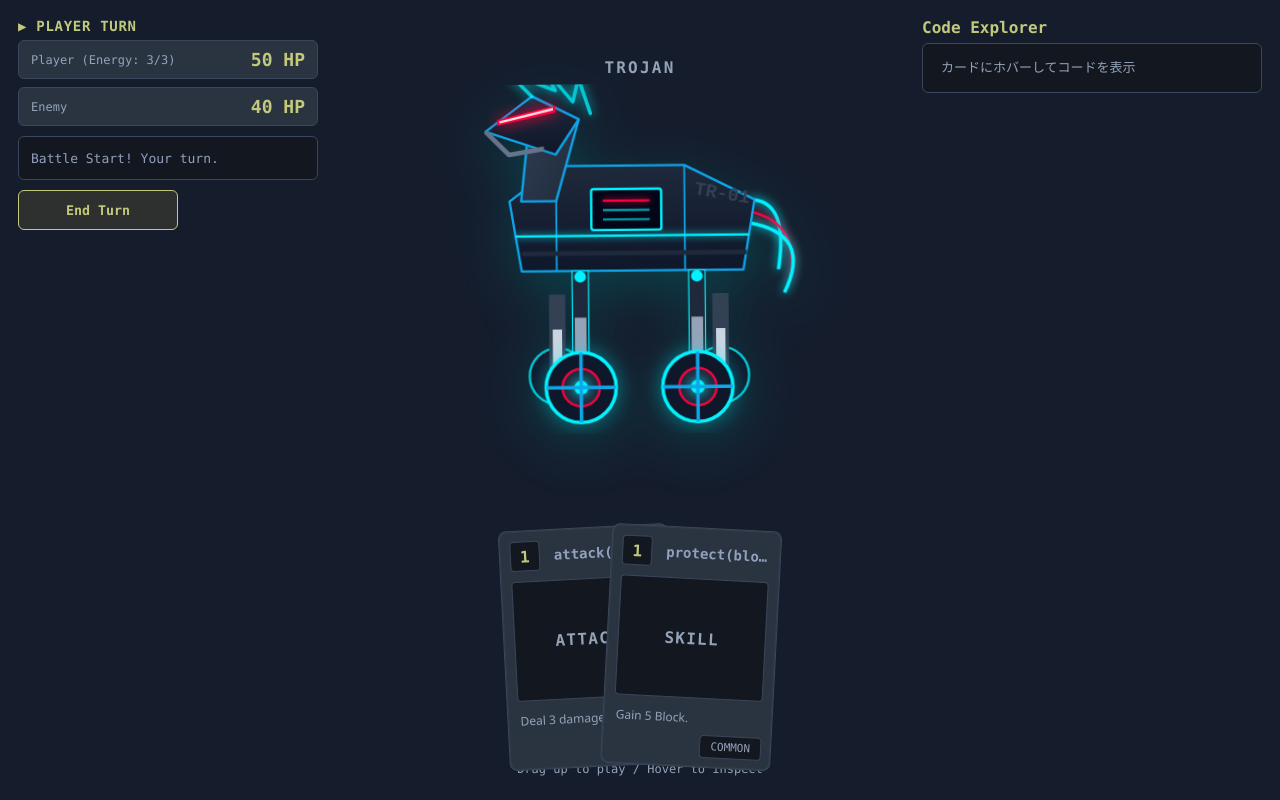
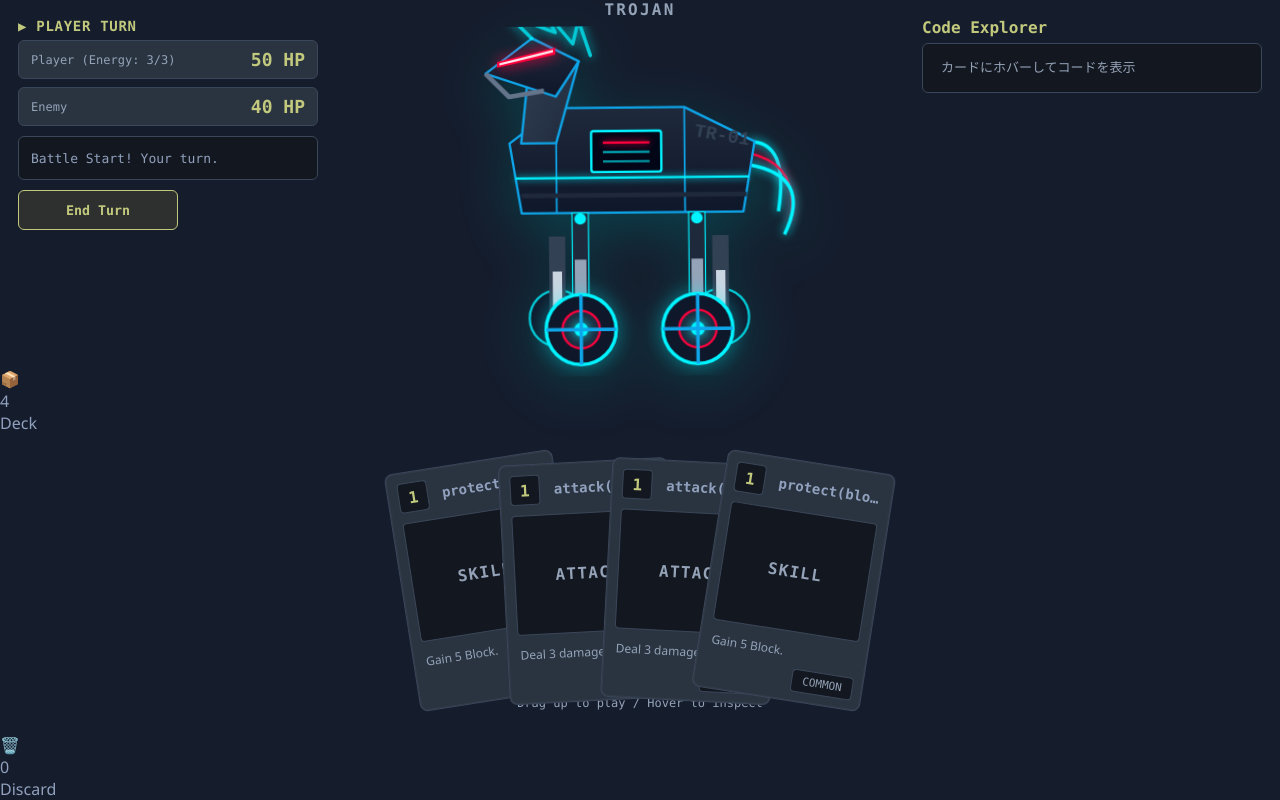
Before and after one commit to oy-hotwater/code-card, a React (Vite) app: page / in a window 1280 px wide. Built offline with nearby package versions, Linux system fonts and the light colour scheme.

Commit message:
add deck

```diff
--- a/src/App.tsx
+++ b/src/App.tsx
@@ -25,7 +25,9 @@ export default function App() {
         />
 
         <Hand
-          cards={game.hand}
+          cards={game.cards.hand}
+          deckCount={game.cards.deck.length}
+          discardCount={game.cards.discard.length}
           turn={game.turn}
           energy={game.energy}
           draggingId={game.draggingId}
--- a/src/game/cards.ts
+++ b/src/game/cards.ts
@@ -2,9 +2,9 @@ import type { Card } from "./types";
 
 const uid = () => `c_${Date.now()}_${Math.random().toString(16).slice(2)}`;
 
-export function makeStarterDeck(): Card[] {
-  return [
-    {
+// カードを量産できるように生成関数を定義
+function createAttackCard(): Card {
+  return {
     id: uid(),
     name: "attack(damage=3)",
     cost: 1,
@@ -14,28 +14,21 @@ export function makeStarterDeck(): Card[] {
     damage: 3,
     codeLines: [
       { text: "def attack(damage=3):", log: "関数 attack() の実行開始..." },
+      { text: "  global enemy_hp, cost" },
+      { text: "  cost -= 1" },
       {
-          text: "  global enemy_hp, cost                  # ステータスに干渉",
-          log: "グローバル変数を参照します",
-        },
-        {
-          text: "  cost -= 1                              # コストを消費",
-          log: "コストを 1 消費",
-        },
-        {
-          text: "  enemy_hp -= damage                     # 敵にダメージ(敵のHPを減らす)",
+        text: "  enemy_hp -= damage",
         enemyHpDelta: -3,
         animTrigger: "damage",
         log: "敵に 3 のダメージ！",
       },
-        {
-          text: "  print(f'Enemy takes {damage} damage!') # ログを表示",
-          log: "Enemy takes 3 damage!",
-        },
-        { text: "  return", log: "処理を終了して戻ります" },
+      { text: "  return" },
     ],
-    },
-    {
+  };
+}
+
+function createProtectCard(): Card {
+  return {
     id: uid(),
     name: "protect(block=5)",
     cost: 1,
@@ -52,6 +45,19 @@ export function makeStarterDeck(): Card[] {
       },
       { text: "  return" },
     ],
-    },
+  };
+}
+
+// スターターデッキを生成
+export function makeStarterDeck(): Card[] {
+  return [
+    createAttackCard(),
+    createAttackCard(),
+    createAttackCard(),
+    createAttackCard(),
+    createProtectCard(),
+    createProtectCard(),
+    createProtectCard(),
+    createProtectCard(),
   ];
 }
--- a/src/game/useGame.ts
+++ b/src/game/useGame.ts
@@ -3,12 +3,31 @@ import type { Card, CardId } from "./types";
 import { makeStarterDeck } from "./cards";
 import type { TrojanHorseState } from "../ui/components/TrojanHorseIcon";
 
+// シャッフル用ユーティリティ関数
+function shuffle<T>(array: T[]): T[] {
+  const newArray = [...array];
+  for (let i = newArray.length - 1; i > 0; i--) {
+    const j = Math.floor(Math.random() * (i + 1));
+    [newArray[i], newArray[j]] = [newArray[j], newArray[i]];
+  }
+  return newArray;
+}
+
 export function useGame() {
-  const [hand, setHand] = useState<Card[]>([]);
+  // 山札・手札・捨て札をまとめて管理
+  const [cards, setCards] = useState<{
+    deck: Card[];
+    hand: Card[];
+    discard: Card[];
+  }>({
+    deck: [],
+    hand: [],
+    discard: [],
+  });
+
   const [enemyHp, setEnemyHp] = useState(40);
   const [playerHp, setPlayerHp] = useState(50);
 
-  // ターンとリソースの管理
   const [turn, setTurn] = useState<"player" | "enemy">("player");
   const [energy, setEnergy] = useState(3);
   const [maxEnergy, setMaxEnergy] = useState(3);
@@ -19,11 +38,10 @@ export function useGame() {
 
   const [selectedId, setSelectedId] = useState<CardId | null>(null);
   const selectedCard = useMemo(
-    () => hand.find((c) => c.id === selectedId) ?? null,
-    [hand, selectedId],
+    () => cards.hand.find((c) => c.id === selectedId) ?? null,
+    [cards.hand, selectedId],
   );
 
-  // --- 実行ステート ---
   const [executingCard, setExecutingCard] = useState<Card | null>(null);
   const [currentLineIndex, setCurrentLineIndex] = useState<number>(-1);
   const [enemyAnimState, setEnemyAnimState] =
@@ -31,18 +49,46 @@ export function useGame() {
 
   const isExecuting = executingCard !== null;
 
-  // 初期化（手札を配る）
+  // 初期化：デッキをシャッフルして4枚ドロー
   useEffect(() => {
-    setHand(makeStarterDeck());
+    const initialDeck = shuffle(makeStarterDeck());
+    const initialHand = initialDeck.splice(0, 4); // 先頭から4枚引く
+    setCards({
+      deck: initialDeck,
+      hand: initialHand,
+      discard: [],
+    });
   }, []);
+
+  // ドロー機能
+  function drawCards(amount: number) {
+    setCards((prev) => {
+      let currentDeck = [...prev.deck];
+      let currentDiscard = [...prev.discard];
+      const currentHand = [...prev.hand];
+
+      for (let i = 0; i < amount; i++) {
+        if (currentDeck.length === 0) {
+          if (currentDiscard.length === 0) break; // デッキも捨て札も空なら終了
+          // 捨て札をシャッフルして山札に戻す
+          currentDeck = shuffle(currentDiscard);
+          currentDiscard = [];
+          setLastLog((log) => `${log} (Deck reshuffled!)`);
+        }
+        const drawnCard = currentDeck.shift();
+        if (drawnCard) currentHand.push(drawnCard);
+      }
+
+      return { deck: currentDeck, hand: currentHand, discard: currentDiscard };
+    });
+  }
 
   function playCard(cardId: CardId) {
     if (isExecuting || turn !== "player") return;
 
-    const card = hand.find((c) => c.id === cardId);
+    const card = cards.hand.find((c) => c.id === cardId);
     if (!card) return;
 
-    // コストチェック
     if (energy < card.cost) {
       setLastLog(
         `エネルギーが足りません (Cost: ${card.cost}, Energy: ${energy})`,
@@ -50,20 +96,22 @@ export function useGame() {
       return;
     }
 
-    // コスト消費と手札からの削除
     setEnergy((prev) => prev - card.cost);
-    setHand((prev) => prev.filter((c) => c.id !== cardId));
 
-    if (selectedId === cardId) {
-      setSelectedId(null);
-    }
+    // 手札から取り除き、捨て札（Discard）に追加する
+    setCards((prev) => ({
+      ...prev,
+      hand: prev.hand.filter((c) => c.id !== cardId),
+      discard: [...prev.discard, card],
+    }));
 
-    // 実行フェーズの開始
+    if (selectedId === cardId) setSelectedId(null);
+
     setExecutingCard(card);
     setCurrentLineIndex(0);
   }
 
-  // --- ステップ実行ロジック ---
+  // ステップ実行ロジック
   useEffect(() => {
     if (!executingCard) return;
 
@@ -71,7 +119,6 @@ export function useGame() {
       const timer = setTimeout(() => {
         setExecutingCard(null);
         setCurrentLineIndex(-1);
-        setLastLog("コードの実行が完了しました。");
         setEnemyAnimState("idle");
       }, 1000);
       return () => clearTimeout(timer);
@@ -97,28 +144,32 @@ export function useGame() {
     return () => clearTimeout(timer);
   }, [executingCard, currentLineIndex]);
 
-  // --- 敵のターン制御 ---
+  // プレイヤーのターン終了
   function endTurn() {
     if (isExecuting || turn !== "player") return;
     setTurn("enemy");
-    setLastLog("ターン終了。敵の行動中...");
+    setLastLog("ターン終了。残った手札を捨て札へ送ります...");
     setSelectedId(null);
+
+    // 手札に残ったカードをすべて捨て札に送る
+    setCards((prev) => ({
+      deck: prev.deck,
+      hand: [],
+      discard: [...prev.discard, ...prev.hand],
+    }));
   }
 
+  // 敵のターン制御
   useEffect(() => {
     if (turn !== "enemy") return;
 
-    // 敵のアクションシーケンス（簡略版）
     const timer1 = setTimeout(() => {
       setEnemyAnimState("attack");
       setLastLog("TrojanHorse.execute('attack')");
     }, 1000);
 
     const timer2 = setTimeout(() => {
-      const damage = 8; // 敵の固定攻撃力
-      setLastLog(`Enemy dealt ${damage} damage!`);
-
-      // ブロックでダメージを軽減する処理
+      const damage = 8;
       setPlayerBlock((currentBlock) => {
         let remainingDamage = damage;
         let newBlock = currentBlock;
@@ -137,6 +188,7 @@ export function useGame() {
 
         if (remainingDamage > 0) {
           setPlayerHp((hp) => Math.max(0, hp - remainingDamage));
+          if (currentBlock === 0) setLastLog(`Enemy dealt ${damage} damage!`);
         }
         return newBlock;
       });
@@ -146,11 +198,9 @@ export function useGame() {
       setEnemyAnimState("idle");
       setTurn("player");
       setEnergy(maxEnergy);
-      setPlayerBlock(0); // ターン開始時にブロックは消滅
-      setLastLog("Your turn. (Energy Restored)");
-
-      // デッキがないので簡易的に手札が0なら補充
-      setHand((prev) => (prev.length === 0 ? makeStarterDeck() : prev));
+      setPlayerBlock(0);
+      setLastLog("Your turn. Draw 4 cards.");
+      drawCards(4); // ターン開始時に4枚ドロー
     }, 3000);
 
     return () => {
@@ -161,7 +211,7 @@ export function useGame() {
   }, [turn, maxEnergy]);
 
   return {
-    hand,
+    cards, // まとめたStateを返す
     enemyHp,
     playerHp,
     turn,
@@ -176,8 +226,6 @@ export function useGame() {
     selectedId,
     setSelectedId,
     selectedCard,
-
-    // UI制御用
     isExecuting,
     executingCard,
     currentLineIndex,
--- a/src/ui/Hand.tsx
+++ b/src/ui/Hand.tsx
@@ -3,6 +3,8 @@ import { CardView } from "./CardView";
 
 type Props = {
   cards: Card[];
+  deckCount: number;
+  discardCount: number;
   turn: "player" | "enemy";
   energy: number;
 
@@ -25,6 +27,8 @@ function fanTransform(index: number, count: number) {
 
 export function Hand({
   cards,
+  deckCount,
+  discardCount,
   turn,
   energy,
   draggingId,
@@ -35,13 +39,20 @@ export function Hand({
   isExecuting,
 }: Props) {
   return (
+    <div className="bottomArea">
+      {/* 山札 */}
+      <div className="deckPile">
+        <div className="pileIcon">📦</div>
+        <div className="pileCount">{deckCount}</div>
+        <div className="pileLabel">Deck</div>
+      </div>
+
+      {/* 手札 */}
       <div className="handWrap">
         <div className="hand">
           {cards.map((card, i) => {
             const t = fanTransform(i, cards.length);
             const isDragging = draggingId === card.id;
-
-          // プレイヤーのターンかつ、エネルギーが足りている場合のみプレイ可能
             const isPlayable = turn === "player" && energy >= card.cost;
 
             return (
@@ -62,12 +73,19 @@ export function Hand({
             );
           })}
         </div>
-
         <div className="playHint">
           {turn === "player"
             ? "Drag up to play / Hover to inspect"
             : "Enemy is acting..."}
         </div>
       </div>
+
+      {/* 捨て札 */}
+      <div className="discardPile">
+        <div className="pileIcon">🗑️</div>
+        <div className="pileCount">{discardCount}</div>
+        <div className="pileLabel">Discard</div>
+      </div>
+    </div>
   );
 }
```
Lines whose indentation alone changed are shown as unchanged.
